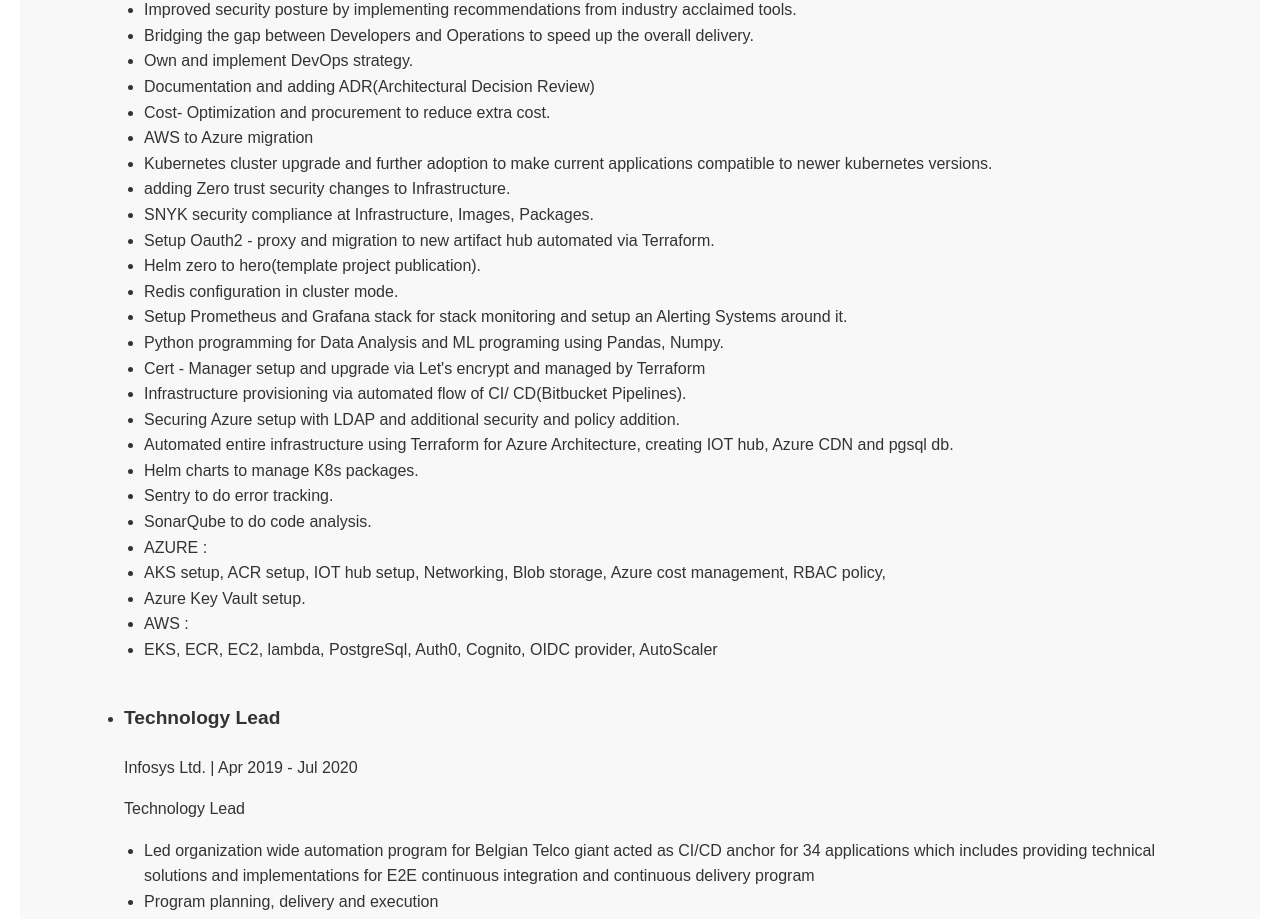
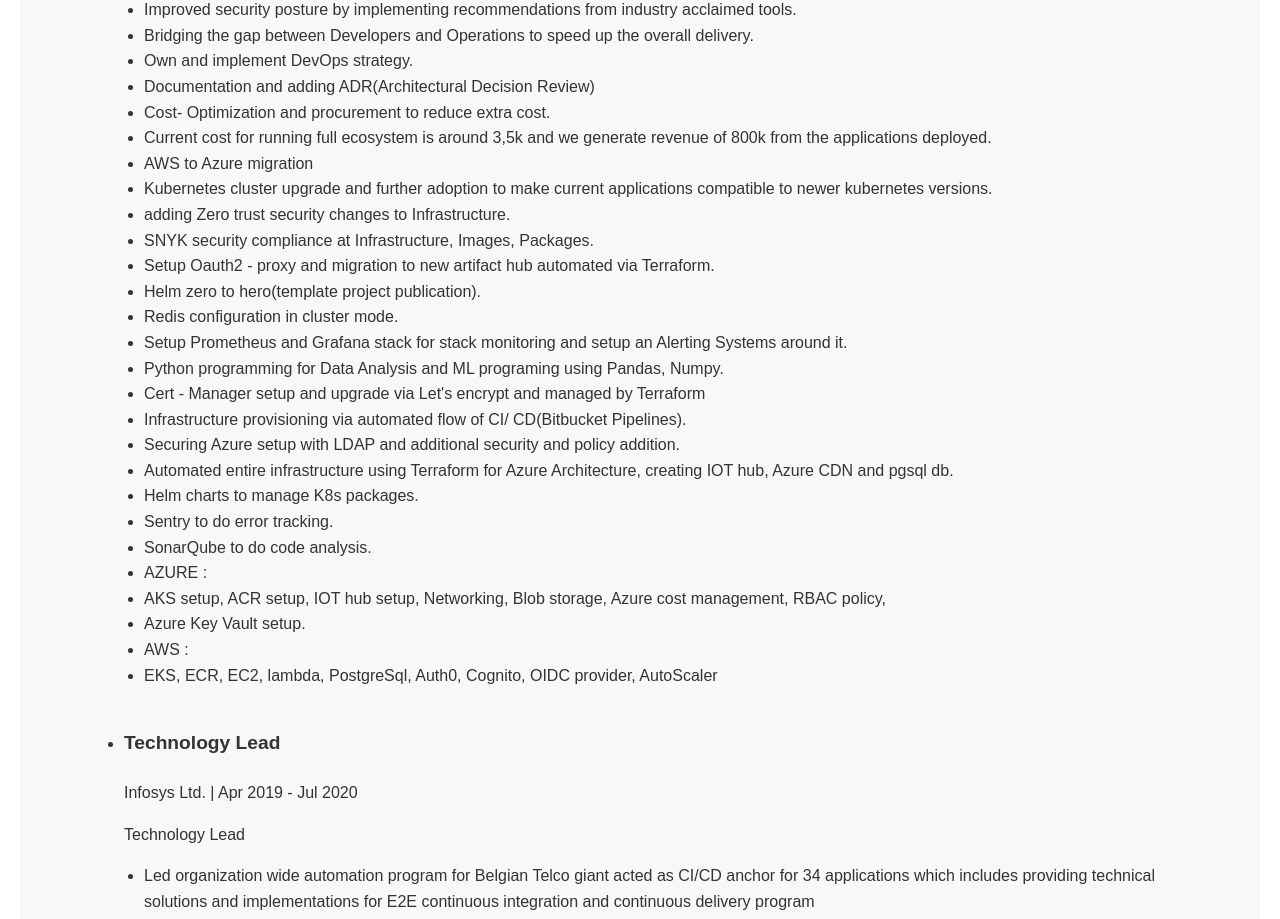
Before and after one commit to SnehilBelekar/snehilbelekar.github.io, a Vue app: page / in a window 1280 px wide. Shown: the part 1580-2499 px from the top of the page. Built offline with nearby package versions, Linux system fonts and the light colour scheme.

Commit message:
update cost optimization

```diff
--- a/src/data/resumeData.ts
+++ b/src/data/resumeData.ts
@@ -59,6 +59,7 @@
               Own and implement DevOps strategy.
               Documentation and adding ADR(Architectural Decision Review)
               Cost- Optimization and procurement to reduce extra cost.
+              Current cost for running full ecosystem is around 3,5k and we generate revenue of 800k from the applications deployed.
 
               AWS to Azure migration
               Kubernetes cluster upgrade and further adoption to make current applications compatible to newer kubernetes versions.
```
